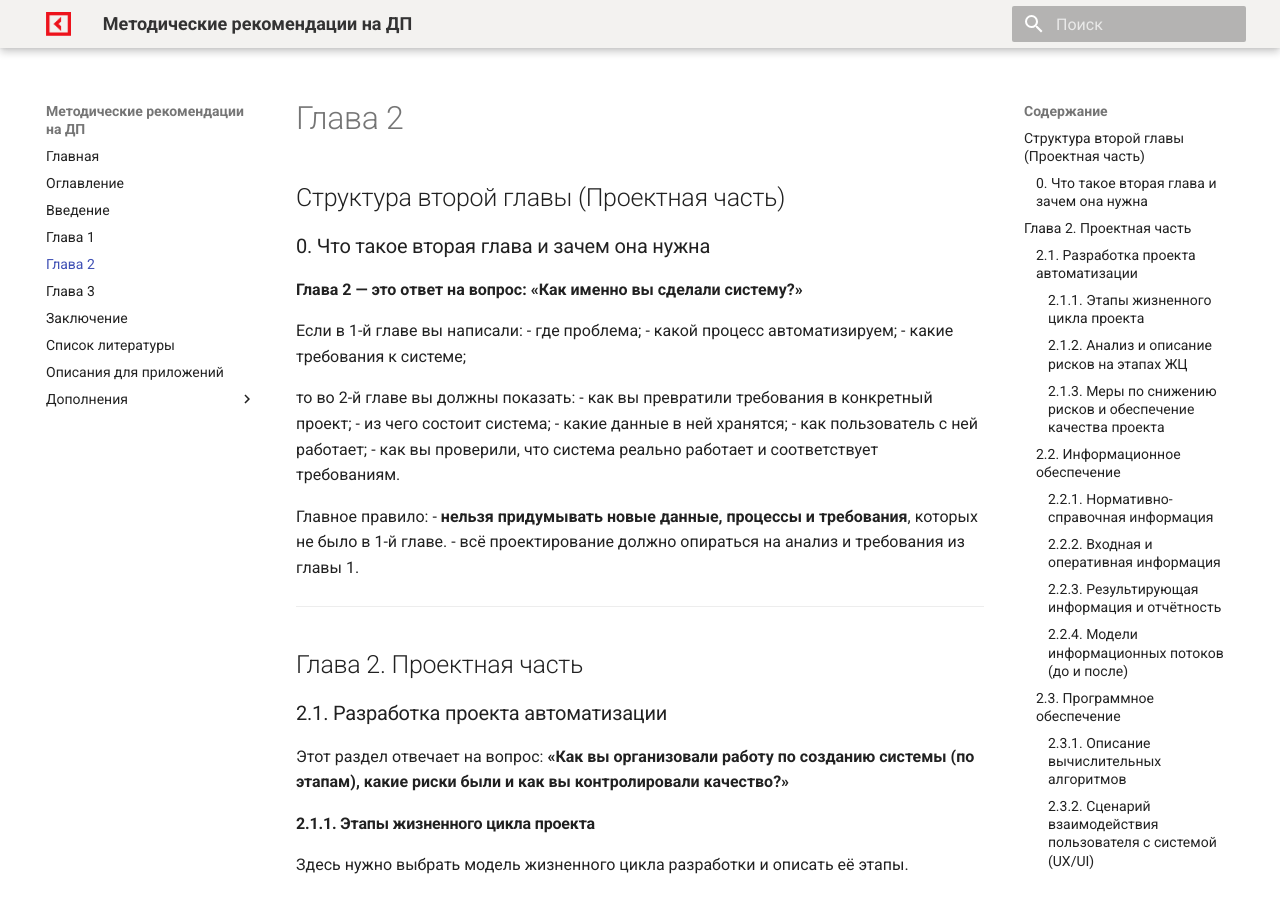
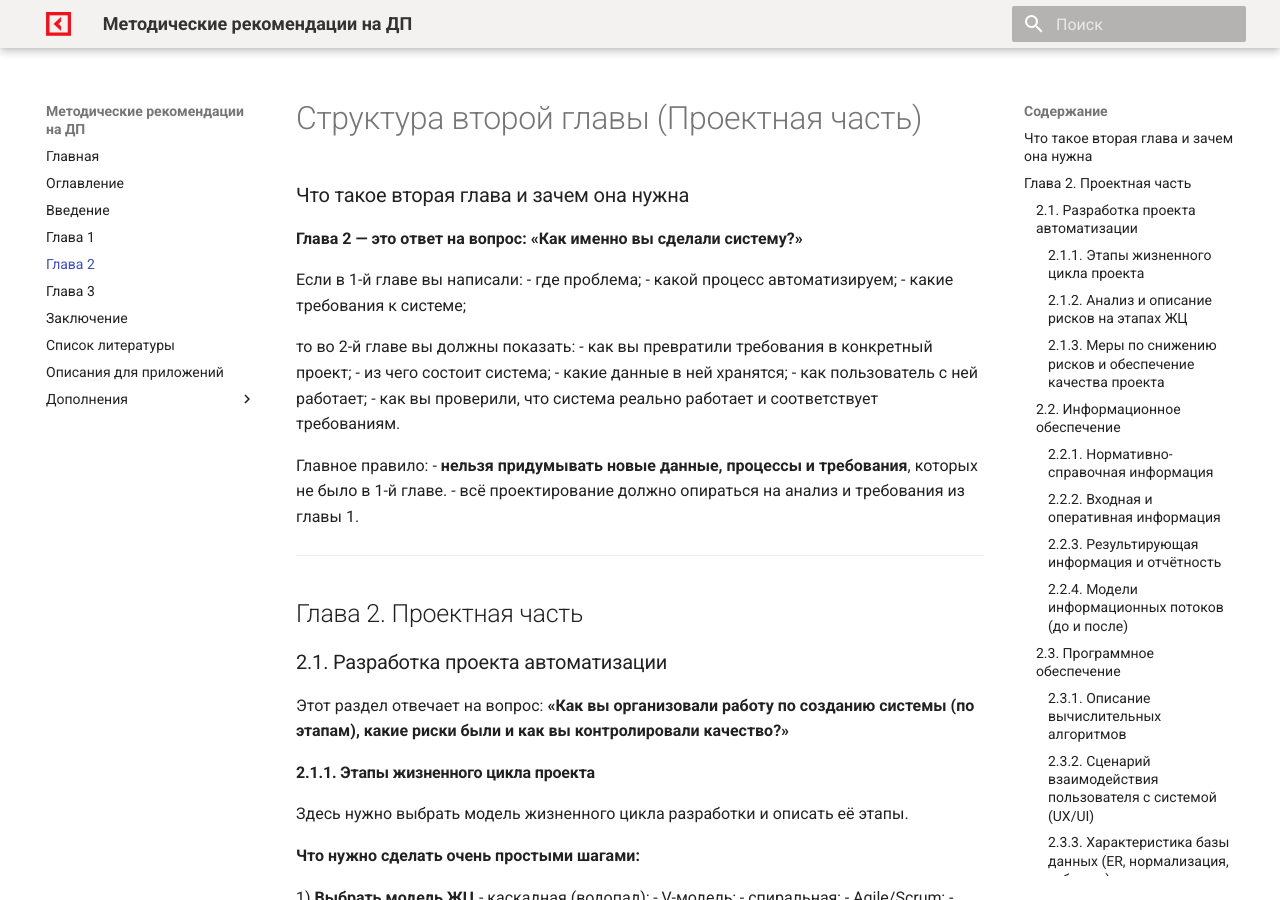
Before and after one commit to OlgaKraven/DKIP.DP-2025, an MkDocs documentation site: the page built from docs/chapter2.md, in a window 1280 px wide and 900 px high. Built offline with MkDocs 1.6.1 and Material for MkDocs 9.7.7, drawn with Linux system fonts in a browser that asks for light colours.

Commit message:
first commit

```diff
--- a/docs/chapter1.md
+++ b/docs/chapter1.md
@@ -1,6 +1,6 @@
 # Структура первой главы (Аналитическая часть)
 
-## 0. Что такое первая глава и зачем она нужна
+## Что такое первая глава и зачем она нужна
 
 Глава 1 — это основа диплома. Здесь вы доказываете, что:
 
--- a/docs/chapter2.md
+++ b/docs/chapter2.md
@@ -1,6 +1,6 @@
-## Структура второй главы (Проектная часть)
+# Структура второй главы (Проектная часть)
 
-### 0. Что такое вторая глава и зачем она нужна
+### Что такое вторая глава и зачем она нужна
 
 **Глава 2 — это ответ на вопрос: «Как именно вы сделали систему?»**
 
```
